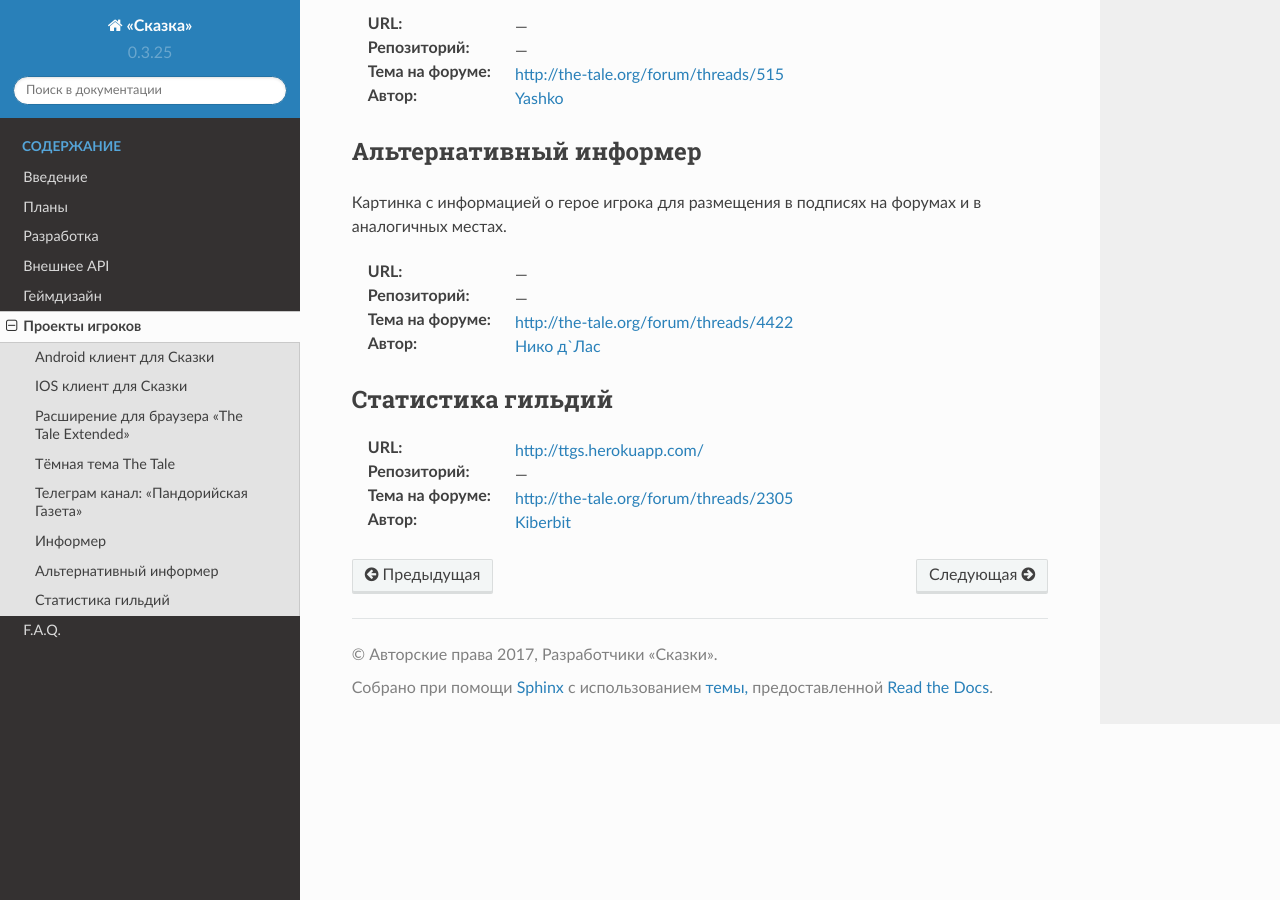
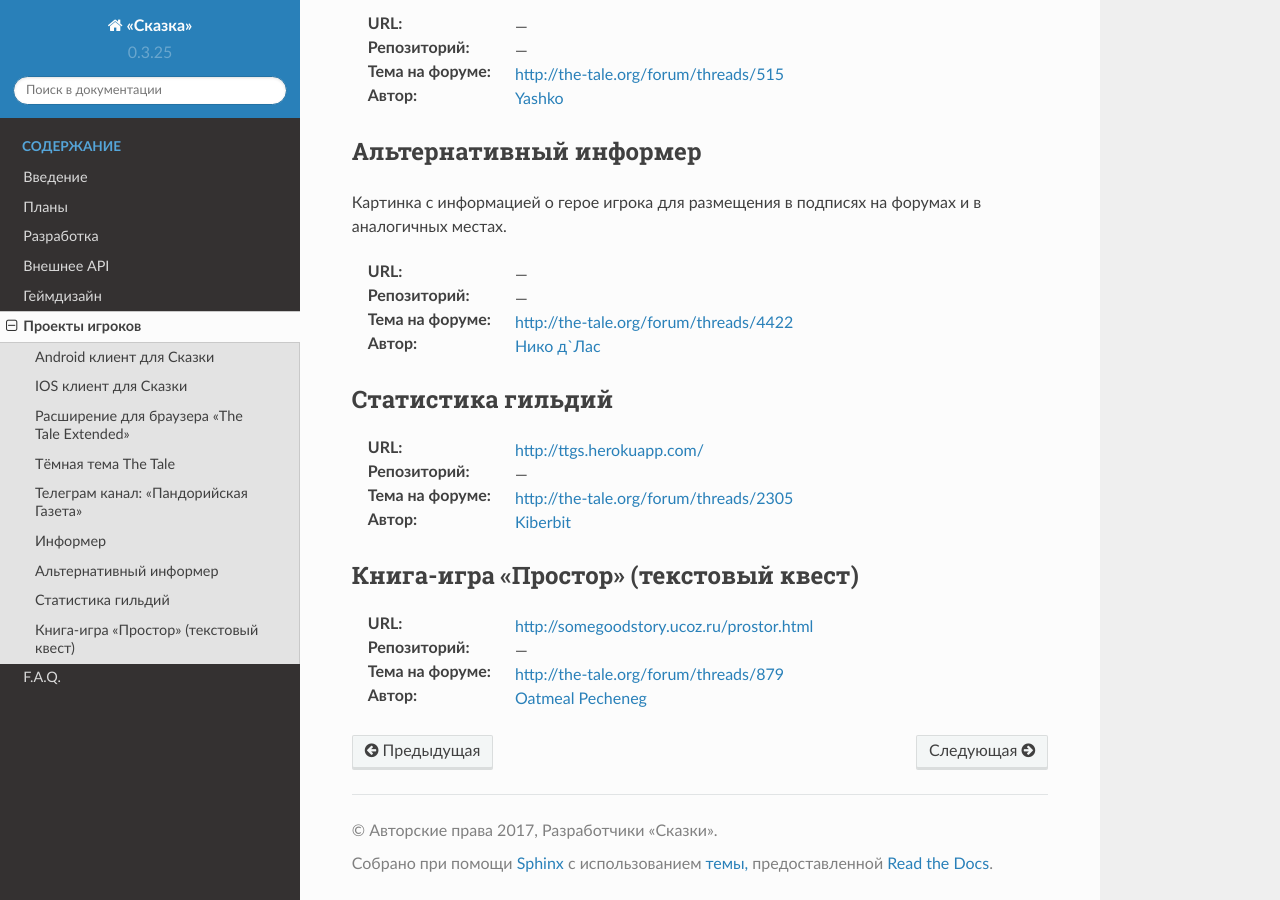
Before and after one commit to the-tale/tt_docs, a Sphinx documentation site: the page built from docs/source/3rd_party.rst, in a window 1280 px wide and 900 px high, scrolled down 1633 px. Built offline with Sphinx 7.4.7 and the Read the Docs theme 2.0.0, drawn with Linux system fonts in a browser that asks for light colours.

```diff
--- a/docs/source/3rd_party.rst
+++ b/docs/source/3rd_party.rst
@@ -86,9 +86,18 @@
 
 
 Статистика гильдий
--------------------------
+------------------
 
 :URL: http://ttgs.herokuapp.com/
 :Репозиторий: —
 :Тема на форуме: http://the-tale.org/forum/threads/2305
 :Автор: `Kiberbit <http://the-tale.org/accounts/15199>`_
+
+
+Книга-игра "Простор" (текстовый квест)
+--------------------------------------
+
+:URL: http://somegoodstory.ucoz.ru/prostor.html
+:Репозиторий: —
+:Тема на форуме: http://the-tale.org/forum/threads/879
+:Автор: `Oatmeal Pecheneg <http://the-tale.org/accounts/677>`_
--- a/docs/source/game_designe/index.rst
+++ b/docs/source/game_designe/index.rst
@@ -9,5 +9,6 @@
    :maxdepth: 2
    :caption: Содержание
 
+   races
    characters/index
    map_requirements
```
Also changed, not shown: docs/source/game_designe/races.rst (added, +61 -0 lines).
